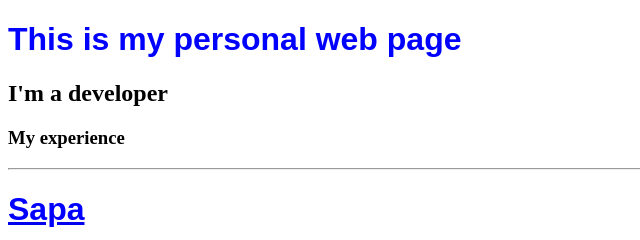
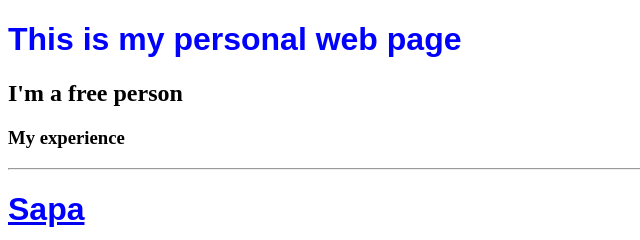
Before and after one commit to ThanhLe1203/Web-Development, a plain HTML site: page index.html in a window 1280 px wide. Shown: the top 240 px of the page, 0-640 px from the left. Drawn offline with Linux system fonts and the light colour scheme.

Commit message:
Update index.html

```diff
--- a/index.html
+++ b/index.html
@@ -16,7 +16,7 @@
 </head>
 <body>
     <h1 id="red">This is my personal  web page</h1>
-    <h2>I'm a developer</h2>
+    <h2>I'm a free person</h2>
     <h3>My experience</h3>
     <hr />
       <a href="public/Other/tourist.html"> <h1>Sapa</h1></a>
```
